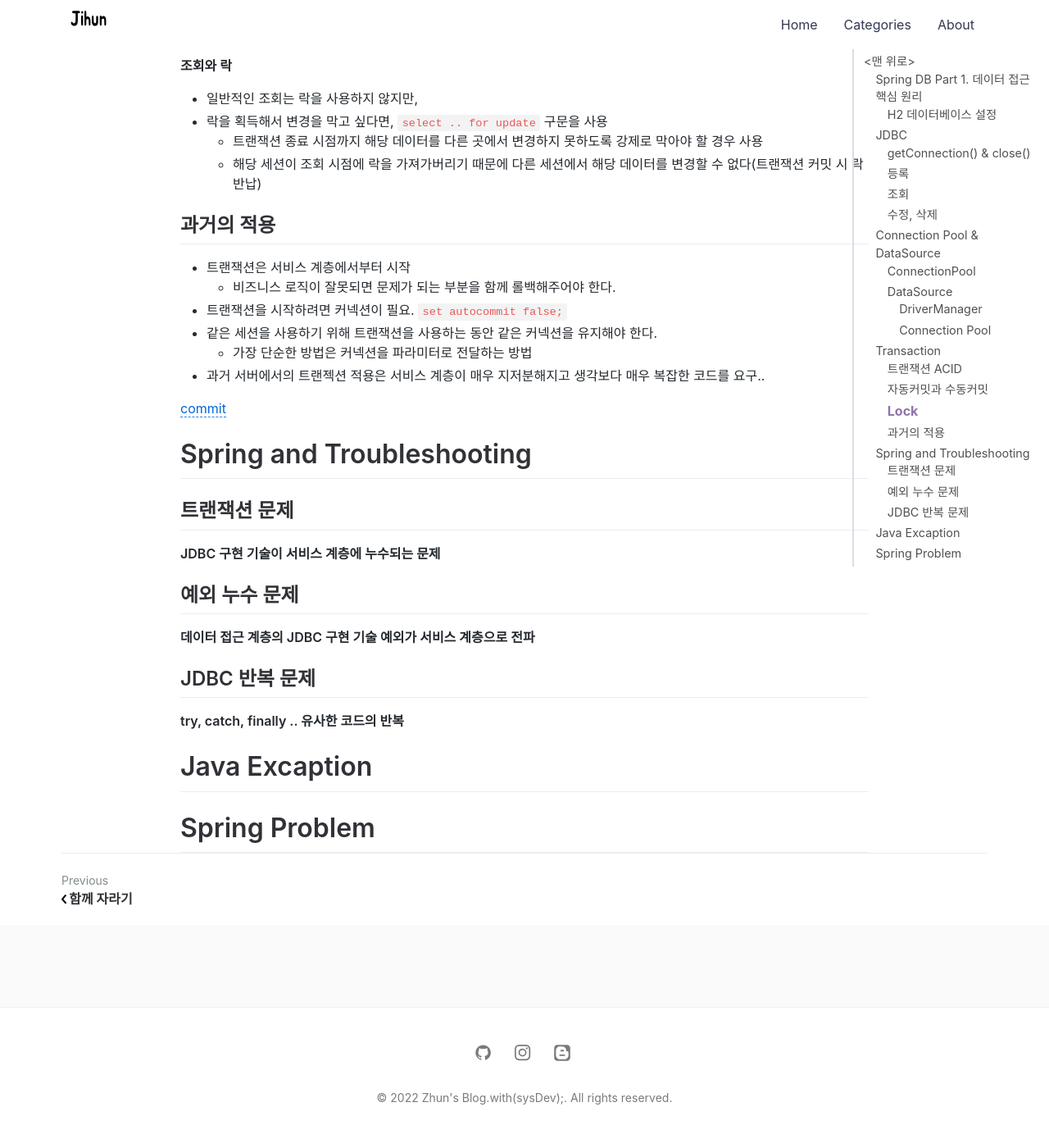
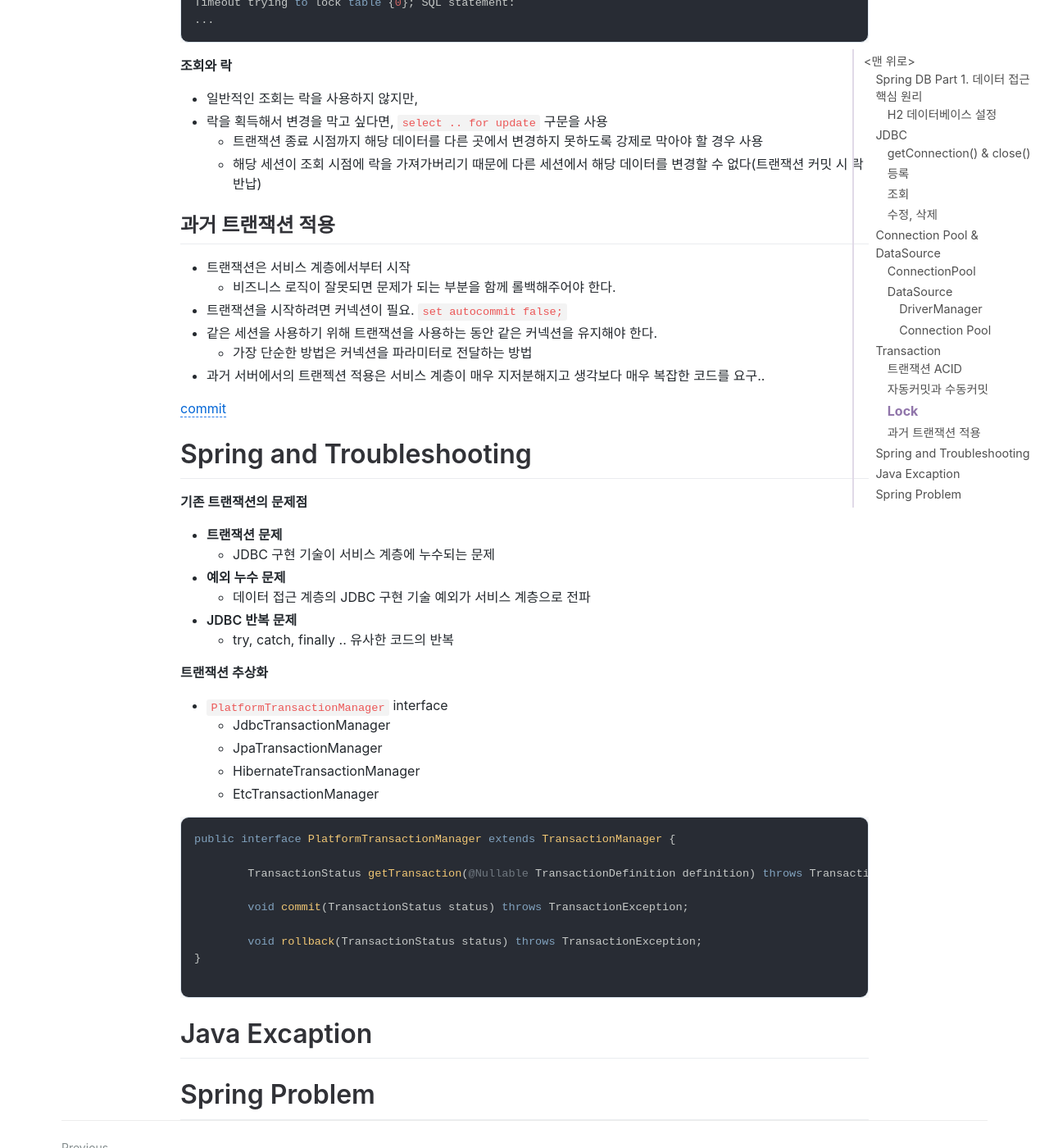
Before and after one commit to jihunparkme/jihunparkme.github.io, a Jekyll site: the page built from _posts/2022-08-08-Spring-DB-Part1.md, in a window 1280 px wide and 1400 px high, scrolled down 9926 px. Shown: the whole window at 82% size. Built offline with Jekyll 4.4.1, drawn with Linux system fonts in a browser that asks for light colours; nearby versions of some CDN libraries; comment, search, counter and statistics services are not loaded; some of the changed text lies outside the part shown.

Commit message:
[Spring & Transaction] 트랜잭션 추상화

````diff
--- a/_posts/2022-08-08-Spring-DB-Part1.md
+++ b/_posts/2022-08-08-Spring-DB-Part1.md
@@ -432,7 +432,7 @@ Timeout trying to lock table {0}; SQL statement:
   - 트랜잭션 종료 시점까지 해당 데이터를 다른 곳에서 변경하지 못하도록 강제로 막아야 할 경우 사용
   - 해당 세션이 조회 시점에 락을 가져가버리기 때문에 다른 세션에서 해당 데이터를 변경할 수 없다(트랜잭션 커밋 시 락 반납)
 
-## 과거의 적용
+## 과거 트랜잭션 적용
 
 - 트랜잭션은 서비스 계층에서부터 시작
   - 비즈니스 로직이 잘못되면 문제가 되는 부분을 함께 롤백해주어야 한다.
@@ -445,17 +445,34 @@ Timeout trying to lock table {0}; SQL statement:
 
 # Spring and Troubleshooting
 
-## 트랜잭션 문제
+**기존 트랜잭션의 문제점**
 
-**JDBC 구현 기술이 서비스 계층에 누수되는 문제**
+- **트랜잭션 문제**
+  - JDBC 구현 기술이 서비스 계층에 누수되는 문제
+- **예외 누수 문제**
+  - 데이터 접근 계층의 JDBC 구현 기술 예외가 서비스 계층으로 전파
+- **JDBC 반복 문제**
+  - try, catch, finally .. 유사한 코드의 반복
 
-## 예외 누수 문제
+**트랜잭션 추상화**
 
-**데이터 접근 계층의 JDBC 구현 기술 예외가 서비스 계층으로 전파**
+- `PlatformTransactionManager` interface
+  - JdbcTransactionManager
+  - JpaTransactionManager
+  - HibernateTransactionManager
+  - EtcTransactionManager
 
-## JDBC 반복 문제
+```java
+public interface PlatformTransactionManager extends TransactionManager {
 
-**try, catch, finally .. 유사한 코드의 반복**
+	TransactionStatus getTransaction(@Nullable TransactionDefinition definition) throws TransactionException;
+
+	void commit(TransactionStatus status) throws TransactionException;
+
+	void rollback(TransactionStatus status) throws TransactionException;
+}
+
+```
 
 # Java Excaption
 
````
